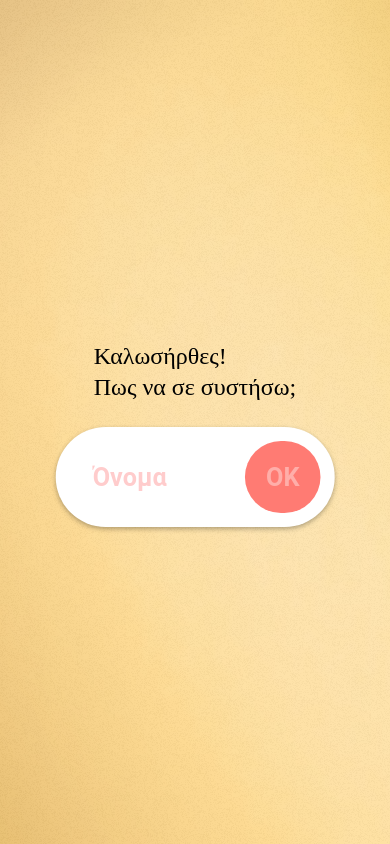
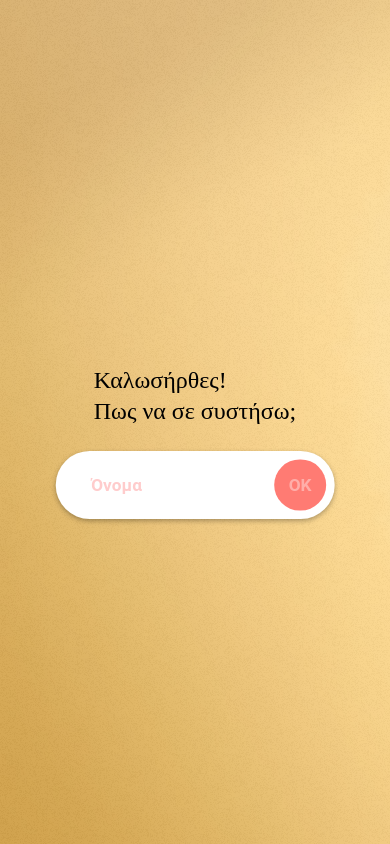
Before and after one commit to mei-li/tsougkrizo, a FastAPI app: page / in a window 390 px wide. Run offline with FastAPI, Linux system fonts and the light colour scheme.

Commit message:
ironed CSS for mobile displays

```diff
--- a/static/style.css
+++ b/static/style.css
@@ -5,6 +5,14 @@
 }
 
 
+html{
+	height:100%;
+	min-height:100%;
+}
+
+body{
+	min-height:100%;
+}
 
 html, body {
 	padding:0;
@@ -37,15 +45,17 @@ body {
 	font-size: 1em;
     font-family: Roboto, Helvetica-Neue, Arial, sans-serif;
 	background-color: var(--background-color-1);
-	background: url('background.png') no-repeat center center fixed;
-	-webkit-background-size: 100%;
+	background: url('background.png') no-repeat;
+	/*-webkit-background-size: 100%;
 	-moz-background-size: 100%;
 	-o-background-size: 100%;
-	background-size: 100%;
+	background-size: 100%;*/
 	-webkit-background-size: cover;
 	-moz-background-size: cover;
 	-o-background-size: cover;
 	background-size: cover;
+	background-origin: content-box;
+	background-position: top 0px left 0px;
 }
 
 .light-text {
@@ -63,7 +73,7 @@ body {
 	font-weight: 300;
 	font-variant: small-caps;
 	line-height: 1.3;
-	margin-top: 0.3em;
+	margin: 0.3em; 0 0 0;
 }
 
 .fielded-text {
@@ -97,7 +107,7 @@ body {
 	font-weight: 900;
 	font-variant: small-caps;
 	line-height: 1.3;
-	margin-bottom: 0;
+	margin: 0 0 0 0;
 
 }
 
@@ -239,8 +249,16 @@ p.instructions, .c-fake-button p {
 .c-formContainer,
 .c-form {
   width: 100%;
-  height: 6.25em;
+  /*big height: 6.25em;*/
+  height: 3.25em;
 }
+
+.c-form.nameform {
+	height: 4.25em;
+	padding: 0.125em;
+}
+
+.nameform label {}
 
 .c-formContainer {
   position: relative;
@@ -255,7 +273,8 @@ p.instructions, .c-fake-button p {
 	box-shadow: 0 0.125em 0.3125em rgba(0, 0, 0, 0.3);
 	width: 100%;
 	max-width: 30em;
-	height: 6.25em;
+	/*big height: 6.25em;*/
+	height:4.25em;
 	border-radius: 6.25em;
 	transition: 0.2s;
 	background-color: #ff7b73;
@@ -318,8 +337,9 @@ p.instructions, .c-fake-button p {
 
 .c-form__input,
 .c-form__buttonLabel {
-  font-size: 1.75em;
-  transform: scale(0.9);
+  /*big: font-size: 1.75em;*/
+  font-size:1.35em;
+  transform: scale(0.8);
   transition: 0s;
 }
 
--- a/templates/base.html.jinja2
+++ b/templates/base.html.jinja2
@@ -5,7 +5,7 @@
     <title>title</title>
     <link rel="stylesheet" href="{{ url_for('static', path='/style.css') }} ">
     <link rel="stylesheet" href="{{ url_for('static', path='/animate.min.css') }} ">
-	<meta name="viewport" content="user-scalable=no, initial-scale=1.0, width=375" />
+	  <meta name="viewport" content="user-scalable=no, initial-scale=1.0, width=device, maximum-scale=1.0" />
   </head>
 	<script>
 	var ws_url = " {{ ws_url }} ";
--- a/templates/player.html.jinja2
+++ b/templates/player.html.jinja2
@@ -6,7 +6,7 @@
     	<div class="content">
     		<p class="instructions">Καλωσήρθες! </br> Πως να σε συστήσω;</p>
     		<div class="c-formContainer">
-				<form class="c-form" autocomplete="off" action="">
+				<form class="c-form nameform" autocomplete="off" action="">
 			    	<input id="nickname" class="c-form__input" placeholder="Όνομα" type="text" pattern="[A-Za-zΑ-Ωα-ω0-9άέίϊΐόήώύϋΰΆΈΊΪΌΉΏΎΫς\s]{1,30}$" required>
 					<label class="c-form__buttonLabel">
 	      				<button id="setname" class="c-form__button" type="button">ΟΚ</button>
```
